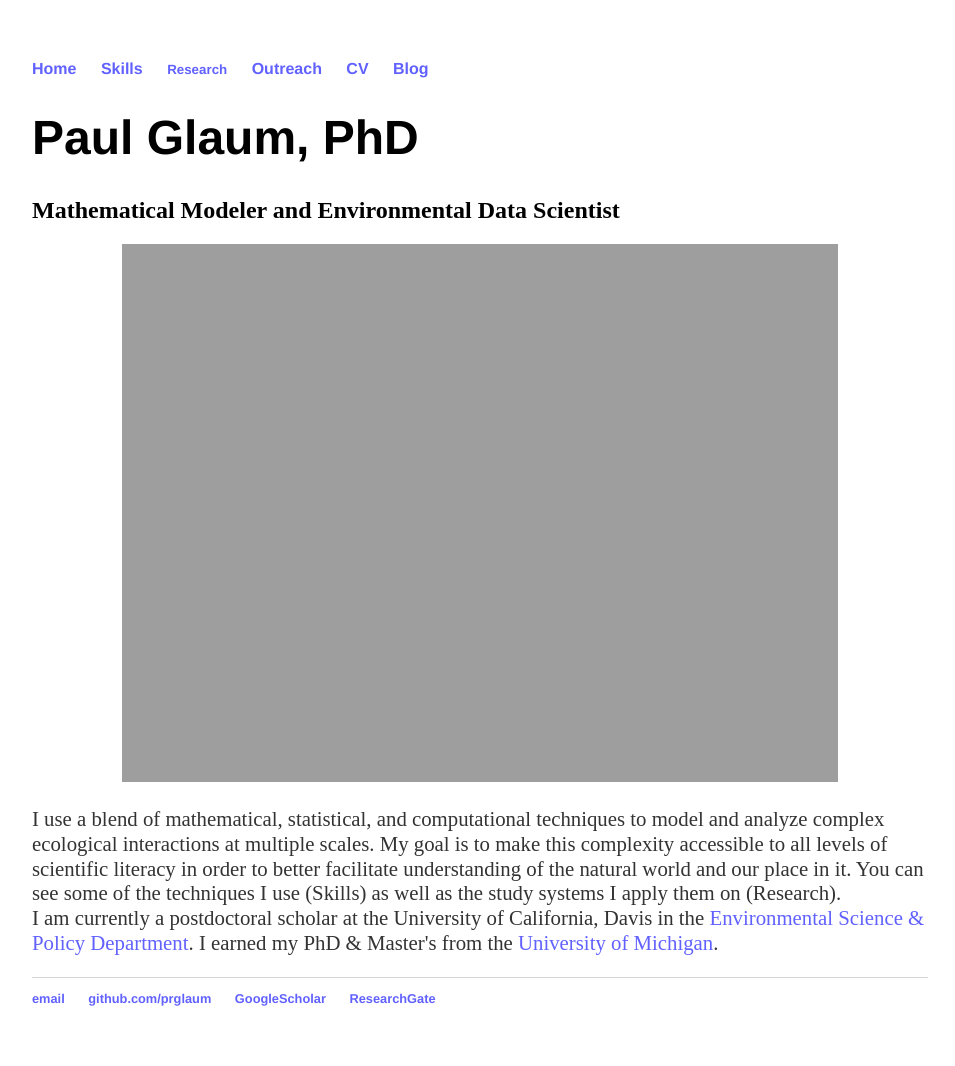
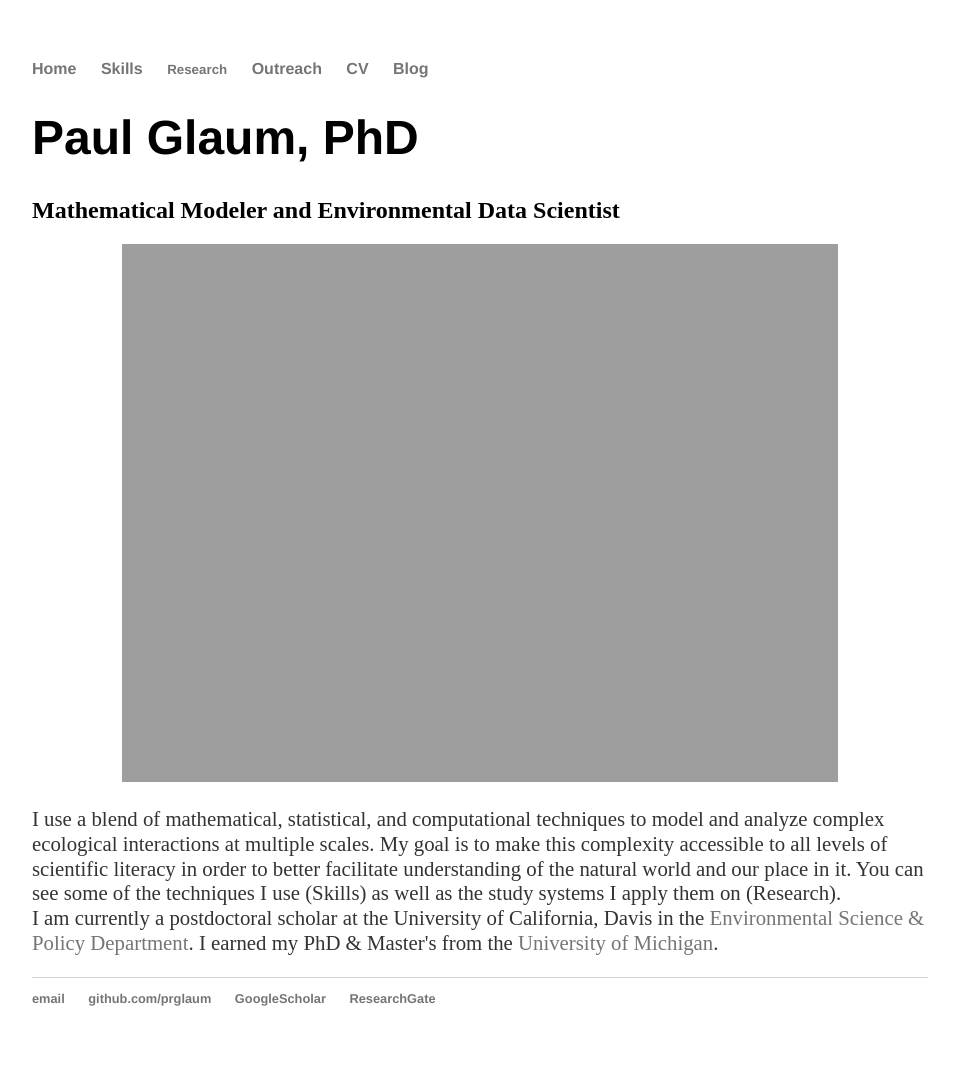
Before and after one commit to prglaum/prglaum.github.io, a Jekyll site: the page built from index.html, in a window 1280 px wide. Shown: the whole page, without its empty margins (160-1115 px from the left). Built offline with Jekyll 4.4.1, drawn with Linux system fonts in a browser that asks for light colours.

Commit message:
Update main.css

```diff
--- a/css/main.css
+++ b/css/main.css
@@ -14,7 +14,8 @@ nav ul li, footer ul li {
 }
 a {
     text-decoration: none;
-    color: #6161FF;/*#0000FF;*/
+    color: #757575 /*dark grey*/
+    /*color: #6161FF;*/ /*blue*/ /*#0000FF;<-light grey*/
 }
 a:hover {
     text-decoration: underline;
```
